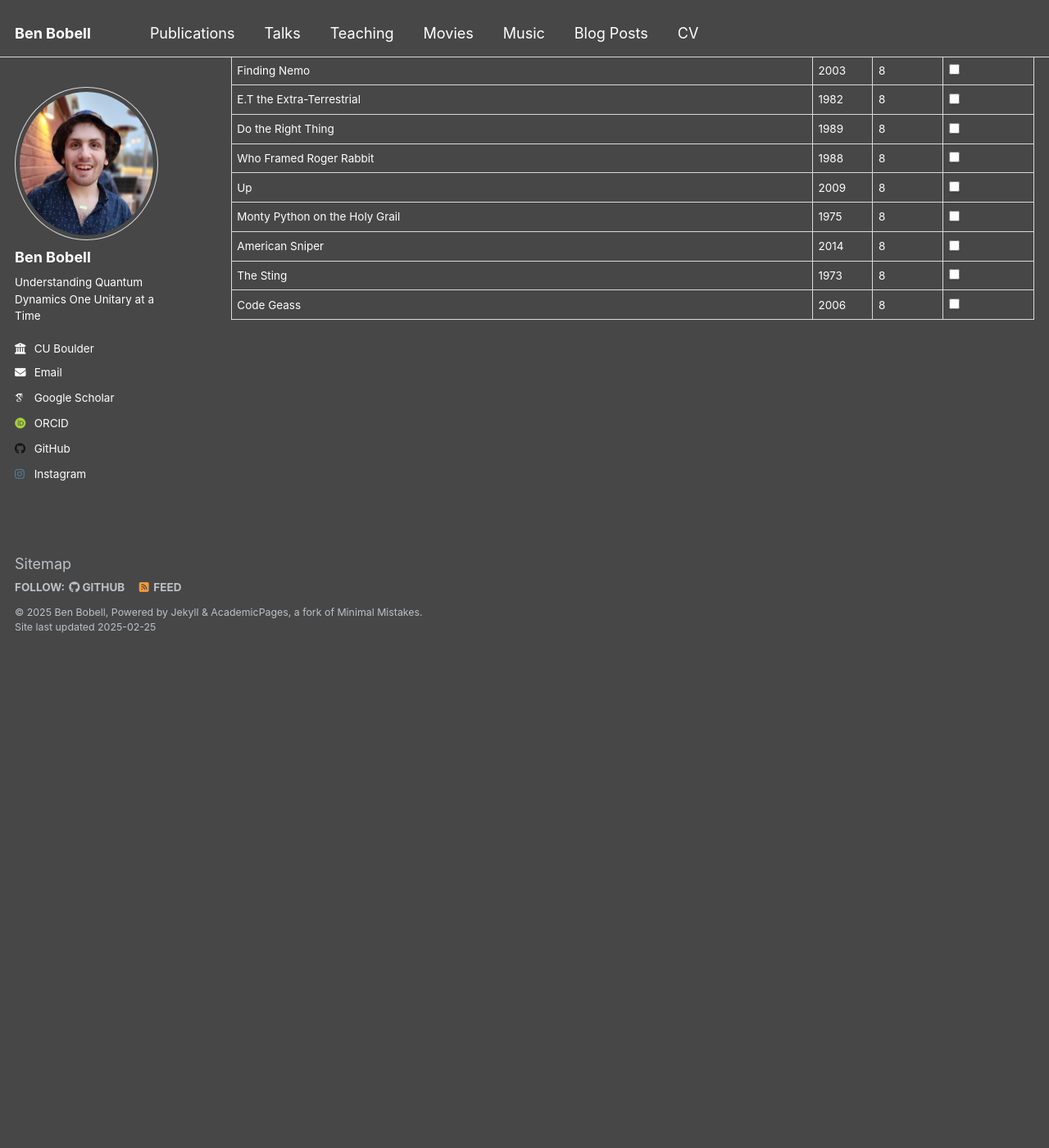
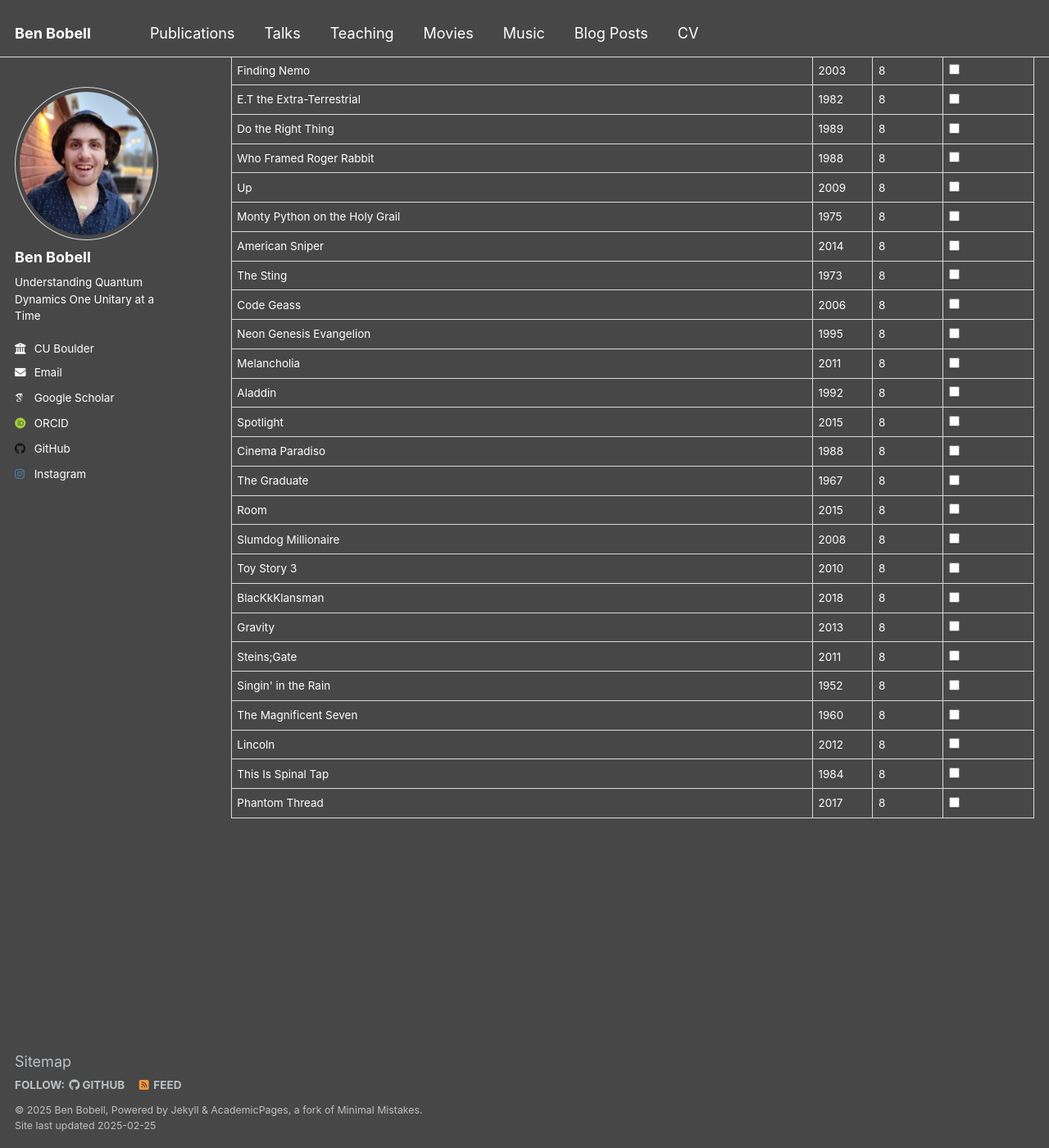
Before and after one commit to BenBobell00/BenBobell00.github.io, a Jekyll site: the page built from _pages/movies.html, in a window 1280 px wide and 1400 px high, scrolled down 10833 px. Shown: the whole window at 82% size. Built offline with Jekyll 4.4.1, drawn with Linux system fonts in a browser that asks for light colours; some web fonts are replaced; before the commit the page ends 11626 px from its top, so only the background shows below that.

Commit message:
Update movies.yml

```diff
--- a/_data/movies.yml
+++ b/_data/movies.yml
@@ -1219,3 +1219,71 @@ movies:
     year: 2006
     rating: 8
     watched: false
+  - title: "Neon Genesis Evangelion"
+    year: 1995
+    rating: 8
+    watched: false
+  - title: "Melancholia"
+    year: 2011
+    rating: 8
+    watched: false
+  - title: "Aladdin"
+    year: 1992
+    rating: 8
+    watched: false
+  - title: "Spotlight"
+    year: 2015
+    rating: 8
+    watched: false
+  - title: "Cinema Paradiso"
+    year: 1988
+    rating: 8
+    watched: false
+  - title: "The Graduate"
+    year: 1967
+    rating: 8
+    watched: false
+  - title: "Room"
+    year: 2015
+    rating: 8
+    watched: false
+  - title: "Slumdog Millionaire"
+    year: 2008
+    rating: 8
+    watched: false
+  - title: "Toy Story 3"
+    year: 2010
+    rating: 8
+    watched: false
+  - title: "BlacKkKlansman"
+    year: 2018
+    rating: 8
+    watched: false
+  - title: "Gravity"
+    year: 2013
+    rating: 8
+    watched: false
+  - title: "Steins;Gate"
+    year: 2011
+    rating: 8
+    watched: false
+  - title: "Singin' in the Rain"
+    year: 1952
+    rating: 8
+    watched: false
+  - title: "The Magnificent Seven"
+    year: 1960
+    rating: 8
+    watched: false
+  - title: "Lincoln"
+    year: 2012
+    rating: 8
+    watched: false
+  - title: "This Is Spinal Tap"
+    year: 1984
+    rating: 8
+    watched: false
+  - title: "Phantom Thread"
+    year: 2017
+    rating: 8
+    watched: false
```
